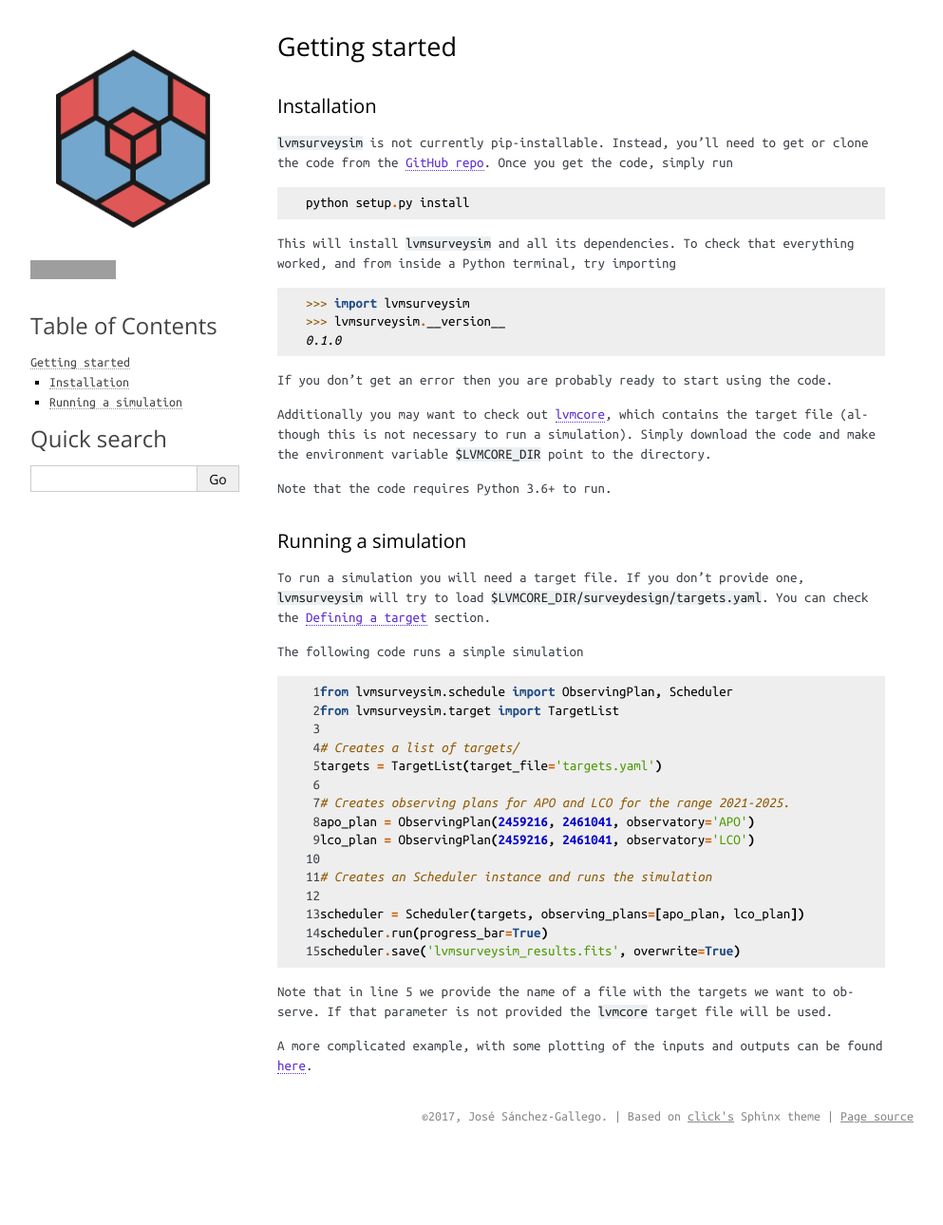
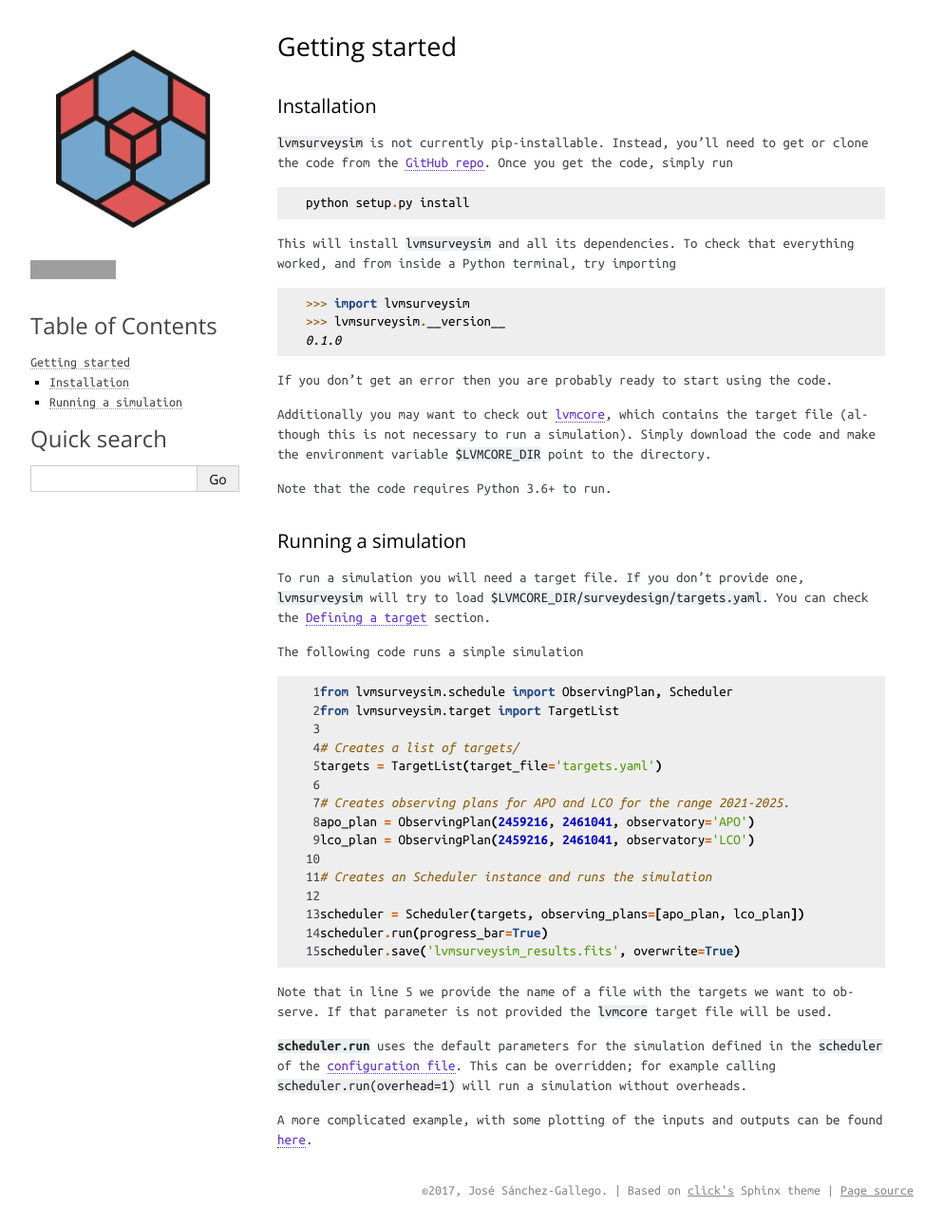
Before and after one commit to sdss/lvmsurveysim, a Sphinx documentation site: the page built from docs/sphinx/getting-started.rst, in a window 1280 px wide. Shown: the whole page at 95% size, without its empty margins (148-1141 px from the left). Built offline with Sphinx 7.4.7, drawn with Linux system fonts in a browser that asks for light colours; before the commit the page ends 1212 px from its top, so only the background shows below that; grey boxes are pictures that could not be loaded.

Commit message:
Add note on how to override default configuration for scheduler

```diff
--- a/docs/sphinx/getting-started.rst
+++ b/docs/sphinx/getting-started.rst
@@ -51,4 +51,6 @@ The following code runs a simple simulation
 
 Note that in line 5 we provide the name of a file with the targets we want to observe. If that parameter is not provided the ``lvmcore`` target file will be used.
 
+`scheduler.run <lvmsurveysim.schedule.scheduler.Scheduler.run>` uses the default parameters for the simulation defined in the ``scheduler`` of the `configuration file <https://github.com/sdss/lvmsurveysim/blob/master/lvmsurveysim/etc/lvmsurveysim_defaults.yaml>`__. This can be overridden; for example calling ``scheduler.run(overhead=1)`` will run a simulation without overheads.
+
 A more complicated example, with some plotting of the inputs and outputs can be found `here <https://gist.github.com/albireox/3e88a206f557af98ae1e4de9ecc338c4>`__.
```
